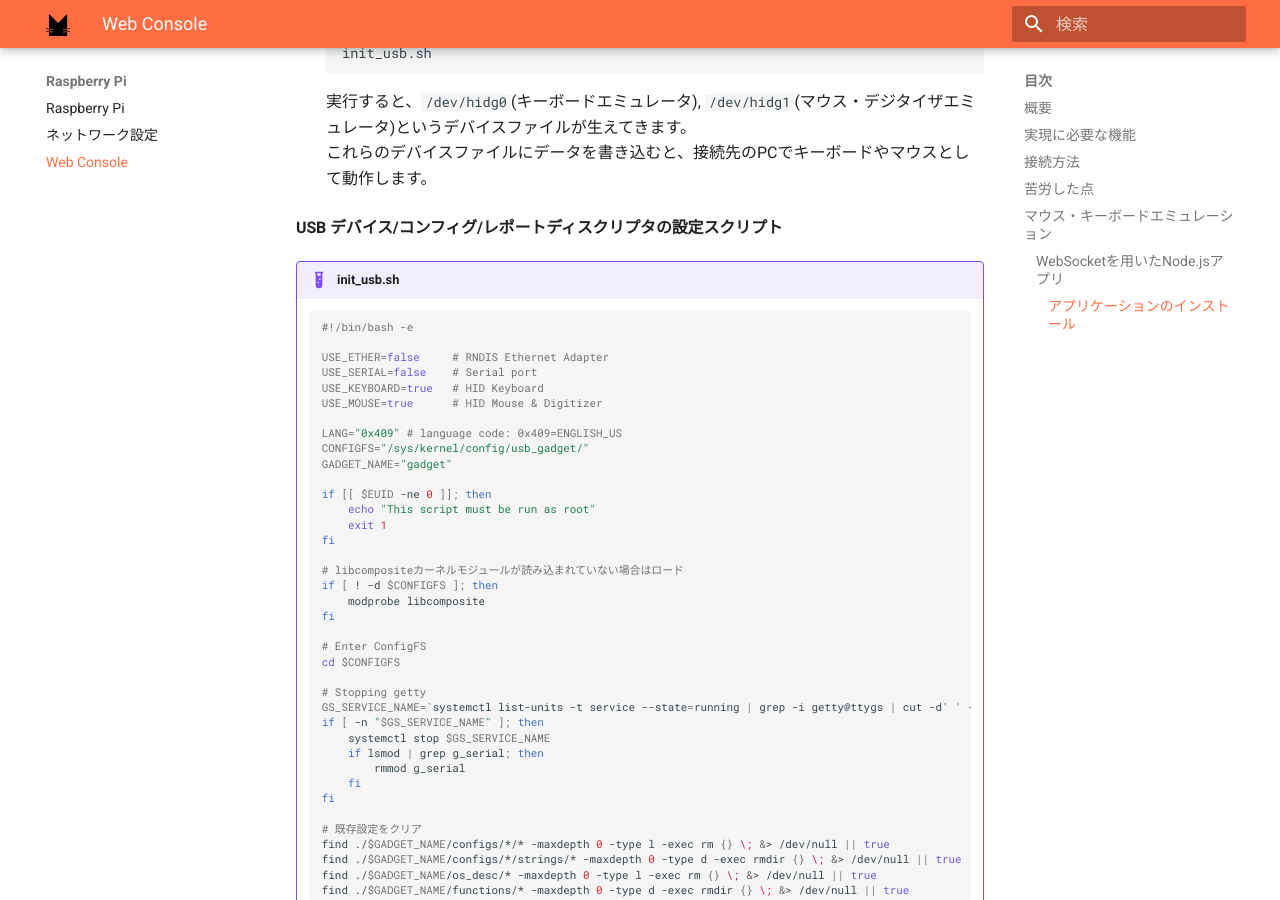
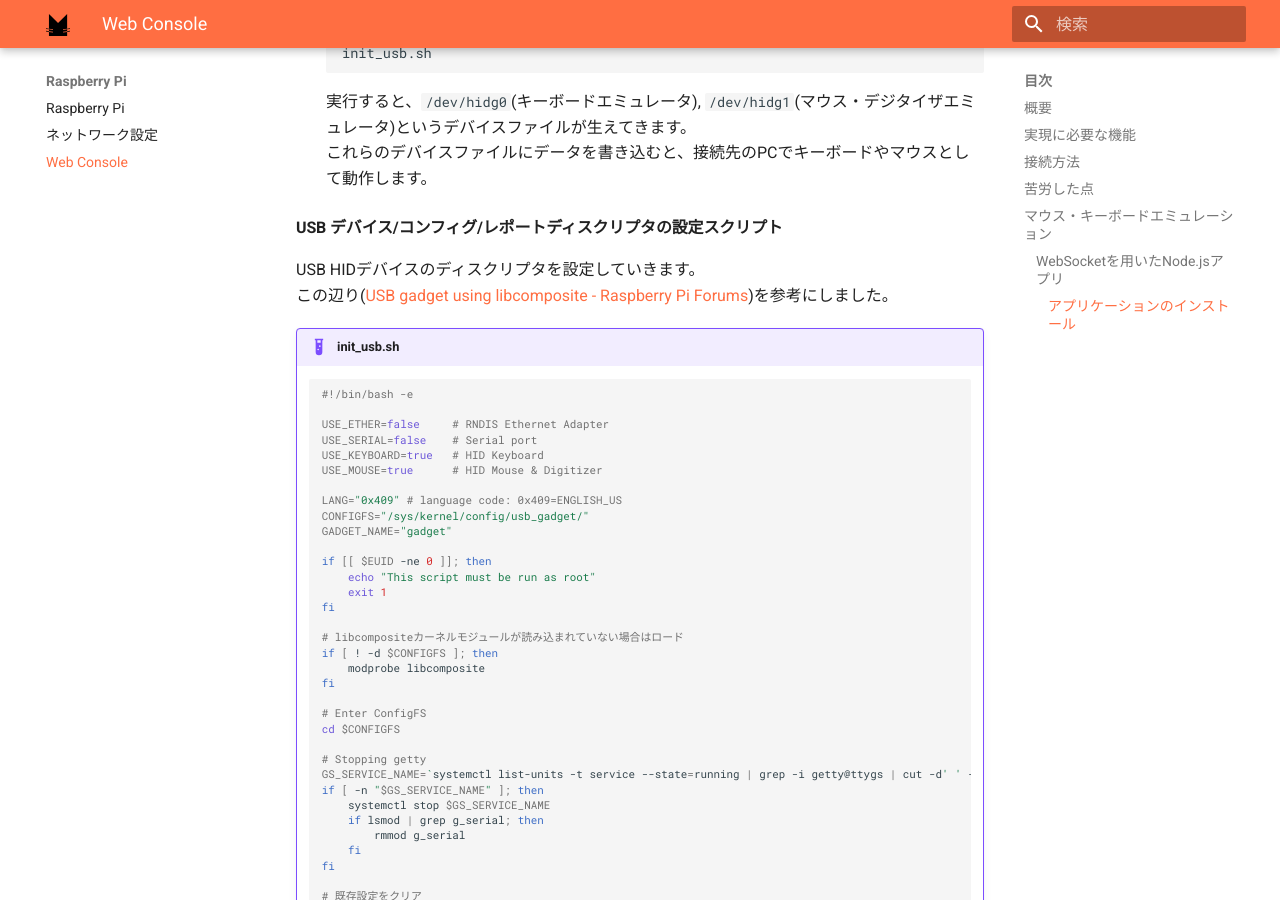
Before and after one commit to roy-n-roy/roy-n-roy.github.io, an MkDocs documentation site: the page built from docs/Raspberry Pi/WebConsole.md, in a window 1280 px wide and 900 px high, scrolled down 4231 px. Built offline with MkDocs 1.6.1 and Material for MkDocs 9.7.7, drawn with Linux system fonts in a browser that asks for light colours; comment, search, counter and statistics services are not loaded.

Commit message:
RaspberryPi Web Console USBディスクリプタの参考URLを追記

````diff
--- a/docs/Raspberry Pi/WebConsole.md
+++ b/docs/Raspberry Pi/WebConsole.md
@@ -129,6 +129,8 @@ USB On-the-Go機能を利用するために、Raspbian(Linux)の起動時設定
 	これらのデバイスファイルにデータを書き込むと、接続先のPCでキーボードやマウスとして動作します。
 
 #### USB デバイス/コンフィグ/レポートディスクリプタの設定スクリプト
+USB HIDデバイスのディスクリプタを設定していきます。
+この辺り([USB gadget using libcomposite - Raspberry Pi Forums](https://www.raspberrypi.org/forums/viewtopic.php?t=241161))を参考にしました。
 
 !!! example "init_usb.sh"
 	``` bash
````
